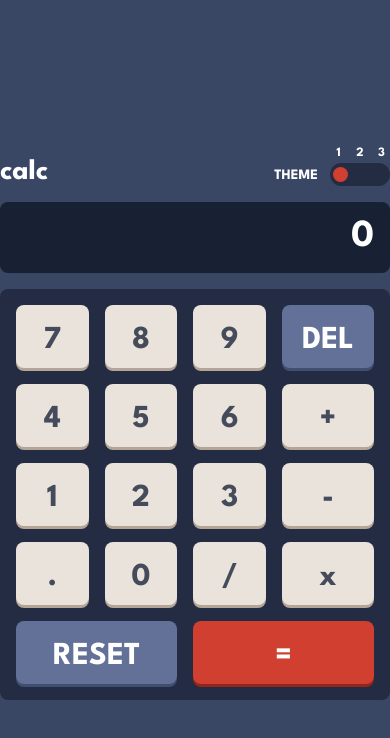
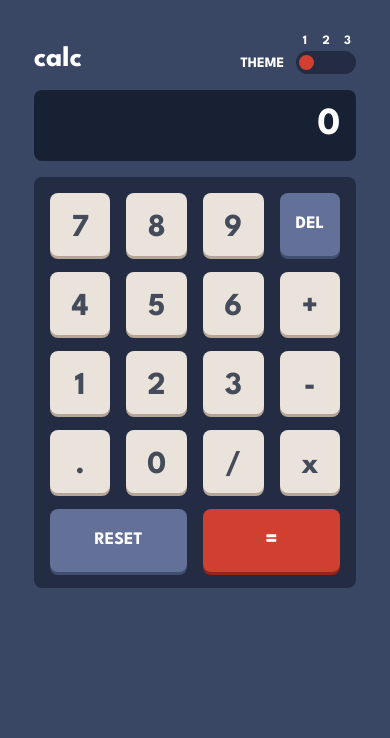
Before and after one commit to Pawel1894/calculator, a React (Vite) app: page / in a window 390 px wide. Shown: the top 738 px of the page. Built offline with nearby package versions, Linux system fonts and the light colour scheme.

Commit message:
Small mobile styling adjustments

```diff
--- a/src/App.tsx
+++ b/src/App.tsx
@@ -16,6 +16,11 @@ const GlobalStyle = createGlobalStyle`
 `;
 
 const Wrapper = styled.div`
+  @media (max-width: 32rem) {
+    min-height: unset;
+    padding: 2rem 1rem;
+  }
+
   display: grid;
   place-content: center;
   min-height: 100vh;
--- a/src/components/ResetButton.tsx
+++ b/src/components/ResetButton.tsx
@@ -12,6 +12,9 @@ type StyleProps = {
 };
 
 const StyledButton = styled(Button)<StyleProps>`
+  @media (max-width: 32rem) {
+    font-size: 1.1rem;
+  }
   background-color: ${(props) => props.theme.resetKey.background};
   color: ${(props) => props.theme.resetKey.color};
   box-shadow: 0px 3px 0px 0px ${(props) => props.theme.resetKey.shadow};
--- a/src/components/ResultButton.tsx
+++ b/src/components/ResultButton.tsx
@@ -7,6 +7,9 @@ interface Props {
 }
 
 const StyledButton = styled(Button)`
+  @media (max-width: 32rem) {
+    font-size: 1.5rem;
+  }
   background-color: ${(props) => props.theme.resultKey.background};
   color: ${(props) => props.theme.resultKey.color};
   cursor: pointer;
--- a/src/components/styles/ButtonStyle.ts
+++ b/src/components/styles/ButtonStyle.ts
@@ -1,6 +1,9 @@
 import styled from "styled-components";
 
 export const Button = styled.button`
+  @media (max-width: 32rem) {
+    padding: 0.75rem 1rem;
+  }
   padding: 0.75rem 1.25rem;
   font-size: 2rem;
   border-radius: 0.5rem;
```
